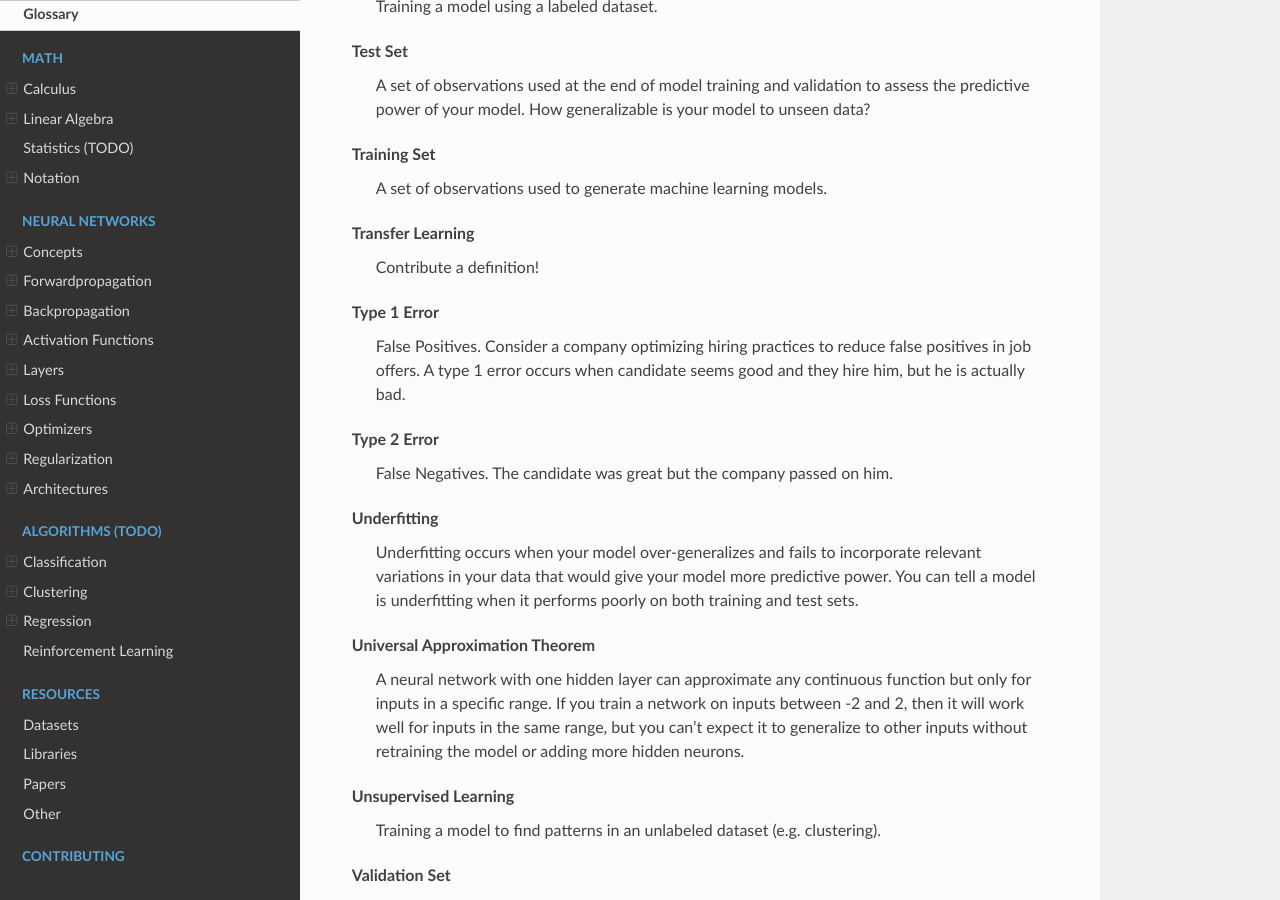
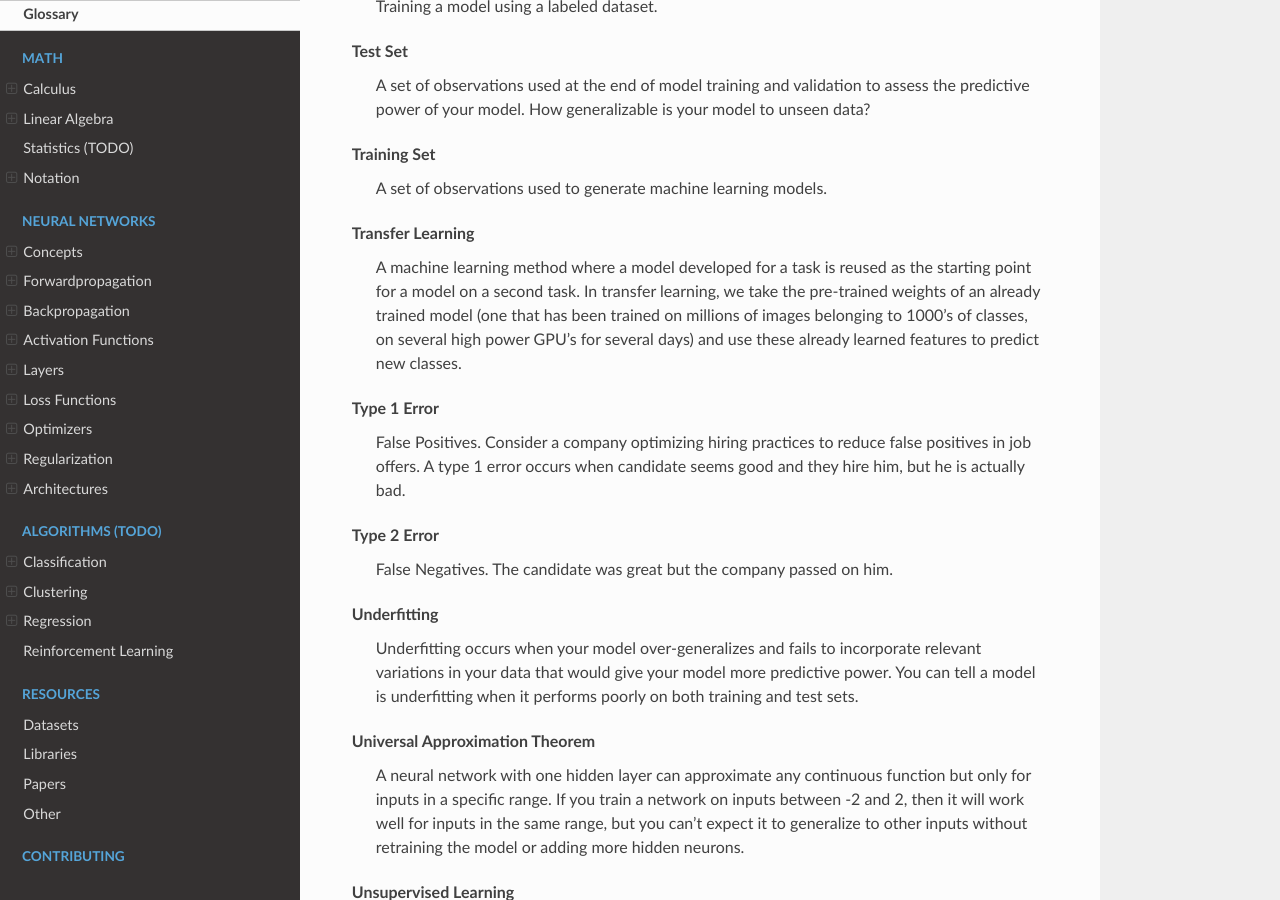
Before and after one commit to bfortuner/ml-glossary, a Sphinx documentation site: the page built from docs/glossary.rst, in a window 1280 px wide and 900 px high, scrolled down 5680 px. Built offline with Sphinx 7.4.7 and the Read the Docs theme 2.0.0, drawn with Linux system fonts in a browser that asks for light colours; pages that are not in the unit, such as notebooks, are missing from menus.

Commit message:
Added Transfer Learning (#75)

```diff
--- a/docs/glossary.rst
+++ b/docs/glossary.rst
@@ -261,7 +261,7 @@ Training Set
 .. _glossary_transfer_learning:
 
 Transfer Learning
-  Contribute a definition!
+  A machine learning method where a model developed for a task is reused as the starting point for a model on a second task. In transfer learning, we take the pre-trained weights of an already trained model (one that has been trained on millions of images belonging to 1000’s of classes, on several high power GPU’s for several days) and use these already learned features to predict new classes.
 
 .. _glossary_type_1_error:
 
```
